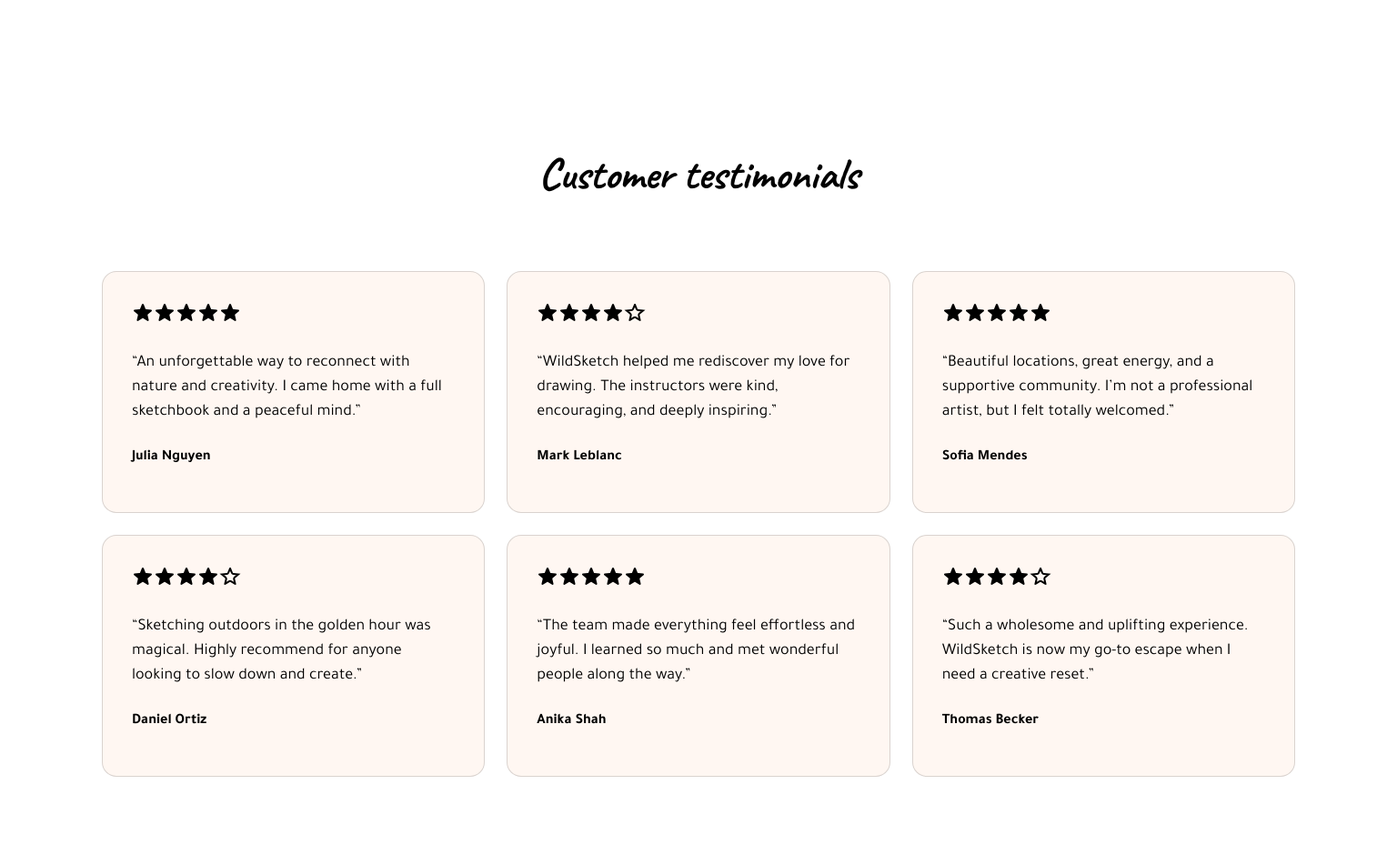
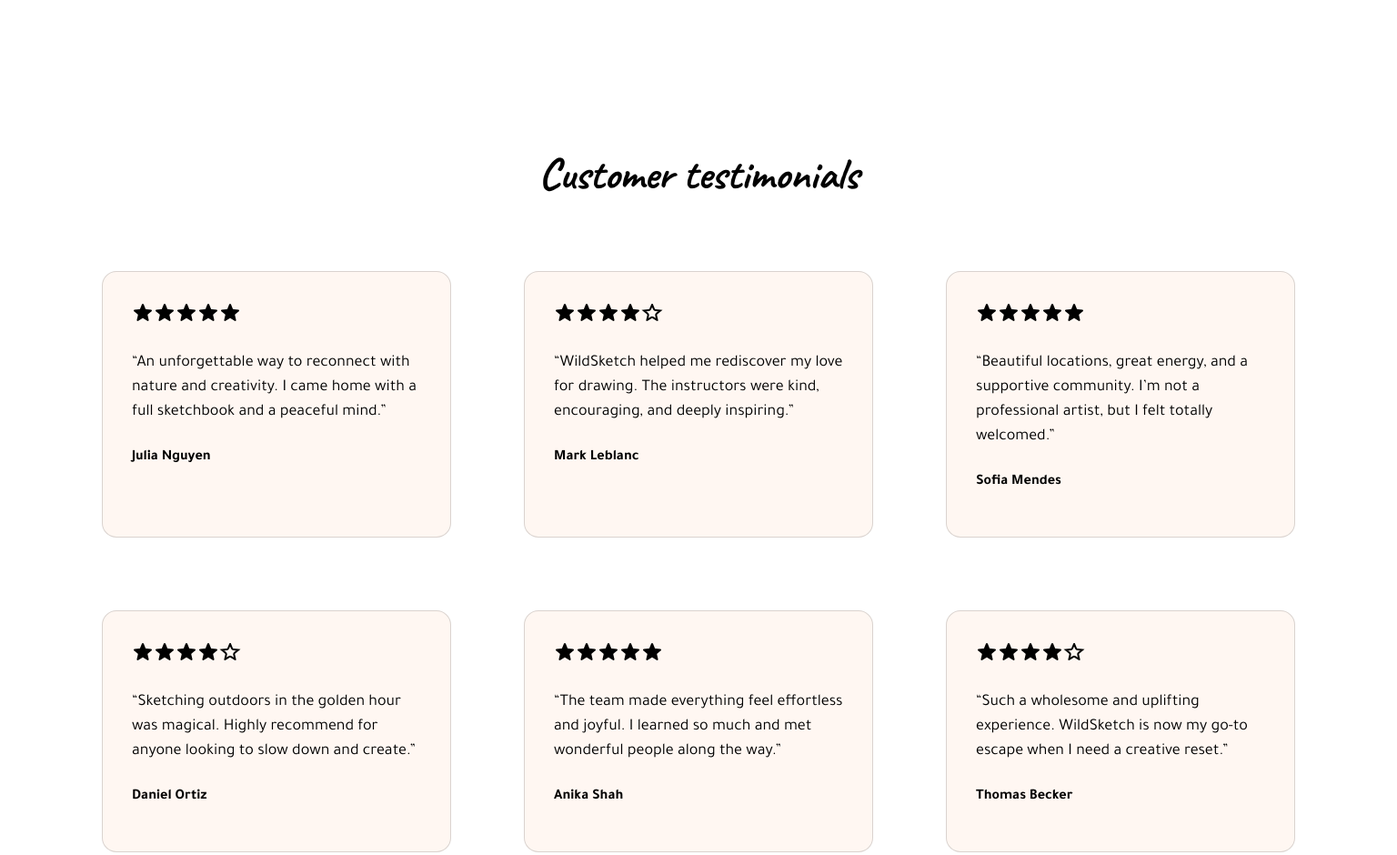
Before and after one commit to AlexanderKobzarenko/project-98BENZIN, a website built with Vite: page src/index.html in a window 1536 px wide. Shown: the part 1742-2682 px from the top of the page at 91% size. Built offline with nearby package versions, Linux system fonts and the light colour scheme.

Commit message:
feat(feedbacks): implement responsive reviews section and fix flexbox layout calculations

```diff
--- a/src/css/feedbacks.css
+++ b/src/css/feedbacks.css
@@ -1,7 +1,5 @@
 .m-feedbacks{
-    padding: 64px 20px;
-    display: flex;
-    gap: 32px;
+    padding: 64px 0px;
 }
 
 
@@ -18,7 +16,7 @@
     display: flex;
     flex-wrap: wrap;
     justify-content: center;
-    gap: 24px;
+    gap: 32px;
 }
 
 .m-feedbacks-item {
@@ -53,7 +51,7 @@
 
 @media screen and (min-width: 768px) {
     .m-feedbacks {
-            padding: 64px 32px;
+            padding: 64px 0px;
         }
         .m-feedbacks-item{
             width: calc(( 100% - 32px ) / 2);
@@ -66,7 +64,10 @@
         .m-feedbacks-title {
             margin-bottom: 80px;
         }
+        .m-feedbacks-list {
+            gap: 80px;
+        }
     .m-feedbacks-item {
-        width: calc((100% - (24px * 2)) / 3);
+        width: calc((100% - (80px * 2)) / 3);
     }
 }
```
